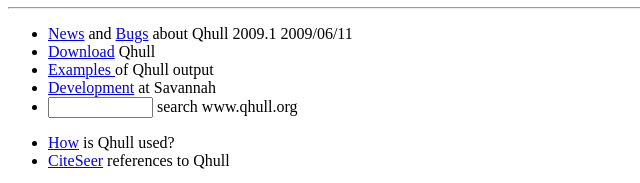
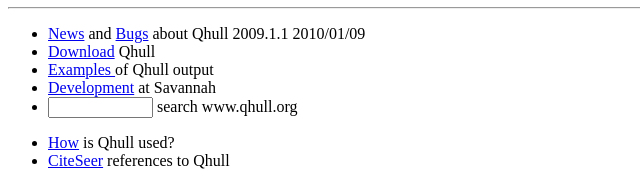
Before and after one commit to qhull/qhull, a plain HTML site: page index.htm in a window 1280 px wide. Shown: the part 235-418 px from the top of the page, 0-640 px from the left. Drawn offline with Linux system fonts and the light colour scheme.

Commit message:
qhull 2009.1.1 2010/01/09  qhull-2009.1.1.tar.gz

```diff
--- a/index.htm
+++ b/index.htm
@@ -51,7 +51,7 @@ and higher. </p>
 <ul>
     <li><a href="http://www.qhull.org/news">News</a> and
 	<a href="http://www.qhull.org/news/qhull-news.html#bugs">Bugs</a>
-	about Qhull 2009.1 2009/06/11</li>
+	about Qhull 2009.1.1 2010/01/09</li>
     <li><a href="http://www.qhull.org/download">Download</a>
         Qhull</li>
     <li><a
```
Also changed, not shown: README.txt, src/Changes.txt, 1 other file.
